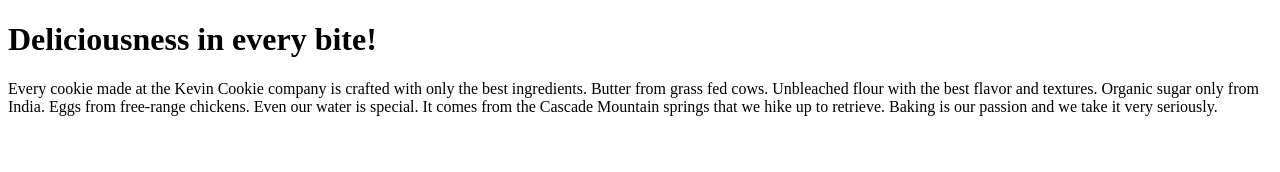
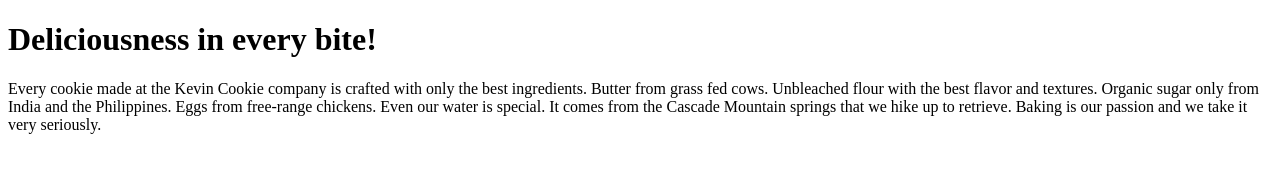
Before and after one commit to j1m1j/kevin-github-tutorial, a plain HTML site: page index.htm in a window 1280 px wide. Drawn offline with Linux system fonts and the light colour scheme.

Commit message:
Update index.htm

```diff
--- a/index.htm
+++ b/index.htm
@@ -4,7 +4,7 @@
 
 <h1>Deliciousness in every bite!</h1>
 
-<p>Every cookie made at the Kevin Cookie company is crafted with only the best ingredients. Butter from grass fed cows. Unbleached flour with the best flavor and textures. Organic sugar only from India. Eggs from free-range chickens. Even our water is special. It comes from the Cascade Mountain springs that we hike up to retrieve. Baking is our passion and we take it very seriously.</p>
+<p>Every cookie made at the Kevin Cookie company is crafted with only the best ingredients. Butter from grass fed cows. Unbleached flour with the best flavor and textures. Organic sugar only from India and the Philippines. Eggs from free-range chickens. Even our water is special. It comes from the Cascade Mountain springs that we hike up to retrieve. Baking is our passion and we take it very seriously.</p>
 
 </body>
 </html>
```
